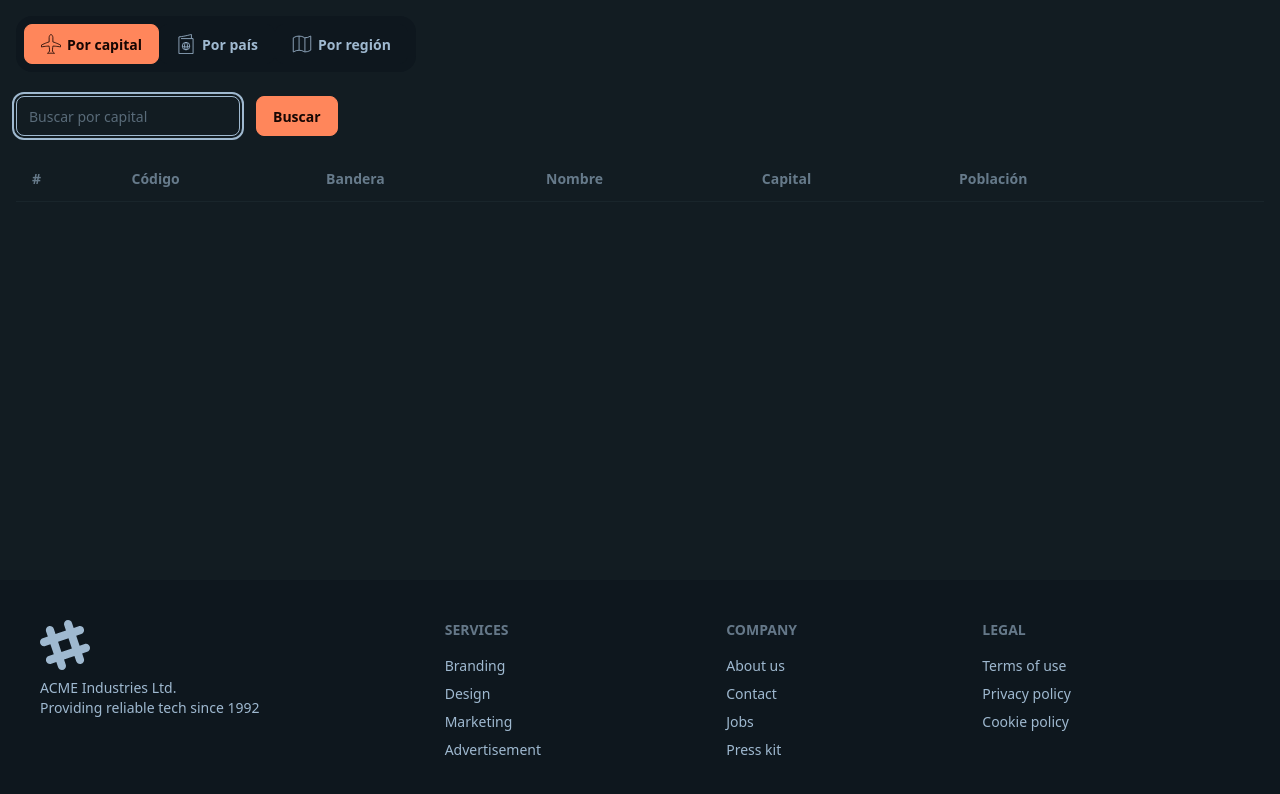
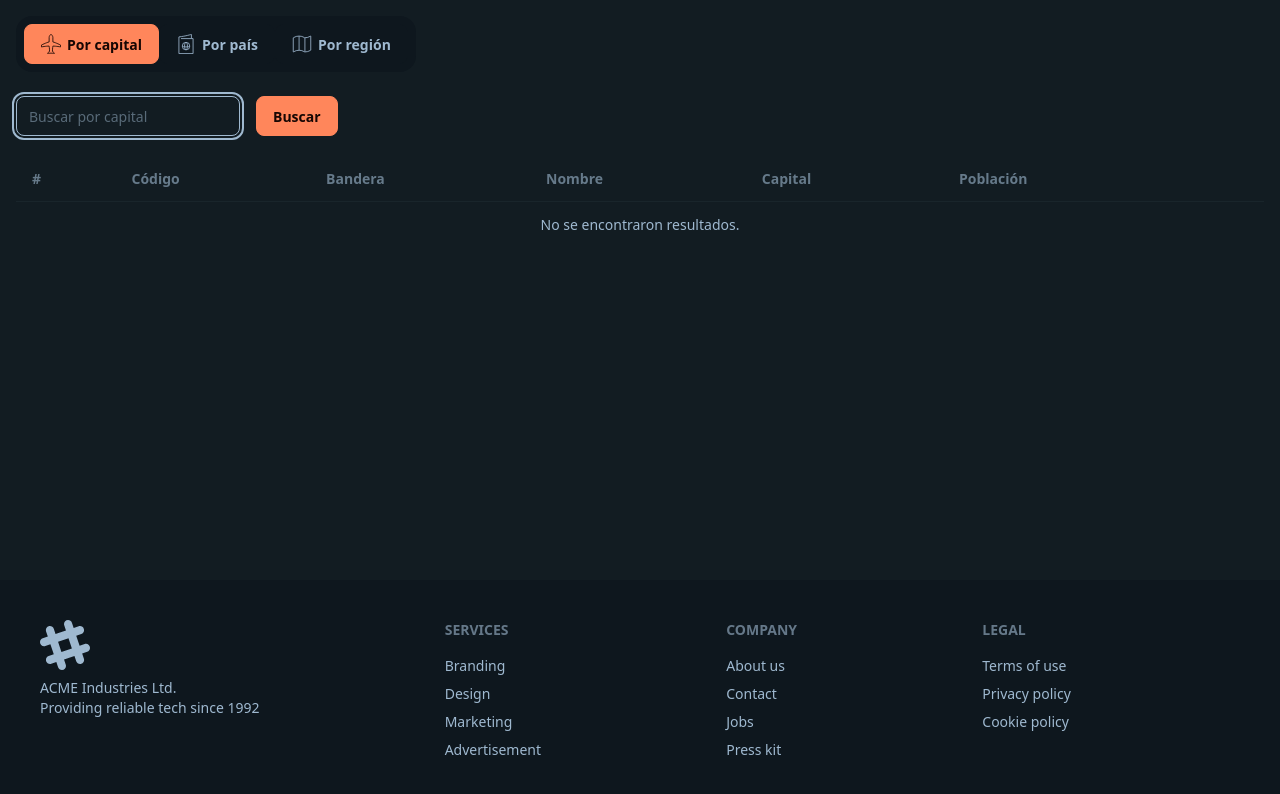
Before and after one commit to Adrian-DT/04-country-app, an Angular app: page /country/by-capital in a window 1280 px wide. Shown: the top 794 px of the page. Built offline with nearby package versions, Linux system fonts and the light colour scheme.

Commit message:
Implementación de delay para mostrar estados de búsqueda/error al usuario

```diff
--- a/src/app/country/components/country-list/country-list.html
+++ b/src/app/country/components/country-list/country-list.html
@@ -34,6 +34,32 @@
         </tr>
 
       }
+
+      @if (errorMessage()) {
+        <tr>
+          <td colspan="8" class="text-center">
+            {{ errorMessage() }}
+          </td>
+        </tr>
+      }
+
+
+      @if (countries.length === 0 && !isLoading()) {
+        <tr>
+          <td colspan="8" class="text-center">
+            No se encontraron resultados.
+          </td>
+        </tr>
+      }
+
+      @if (isLoading()) {
+        <tr>
+          <td colspan="8" class="text-center">
+            Buscando paises.
+          </td>
+        </tr>
+      }
+
     </tbody>
   </table>
 
--- a/src/app/country/components/country-list/country-list.ts
+++ b/src/app/country/components/country-list/country-list.ts
@@ -12,4 +12,10 @@
 
   countries = input.required<Country[]>()
 
+  errorMessage = input<string|unknown|null>();
+  isLoading = input<boolean>(false);
+  isEmpty = input<boolean>(false);
+
+
+
 }
--- a/src/app/country/pages/by-capital-page/by-capital-page.html
+++ b/src/app/country/pages/by-capital-page/by-capital-page.html
@@ -3,10 +3,8 @@
   (value)="query.set($event)"
 />
 
-<!-- Controlamos si hay error, mostramos el erros, de lo contrario, mostramos las countries -->
-
-@if (countryResource.error()) {
-  <h3>{{ countryResource.error() }}</h3>
-} @if (countryResource.hasValue()) {
-  <country-list [countries]="countryResource.value()!" />
-}
+  <country-list [countries]="countryResource.value() ?? []"
+  [errorMessage]="countryResource.error()"
+  [isEmpty]="countryResource.value()?.length === 0"
+  [isLoading]="countryResource.isLoading()"
+  />
--- a/src/app/country/pages/by-country-page/by-country-page.html
+++ b/src/app/country/pages/by-country-page/by-country-page.html
@@ -2,10 +2,9 @@
   (value)="query.set($event)"
 />
 
-<!-- Controlamos si hay error, mostramos el erros, de lo contrario, mostramos las countries -->
 
-@if (countryResource.error()) {
-  <h3>{{ countryResource.error() }}</h3>
-} @if (countryResource.hasValue()) {
-  <country-list [countries]="countryResource.value()!" />
-}
+  <country-list [countries]="countryResource.value() ?? []"
+  [errorMessage]="countryResource.error()"
+  [isEmpty]="countryResource.value()?.length === 0"
+  [isLoading]="countryResource.isLoading()"
+  />
--- a/src/app/country/services/country.service.ts
+++ b/src/app/country/services/country.service.ts
@@ -1,7 +1,7 @@
 import { HttpClient } from '@angular/common/http';
 import { inject, Injectable } from '@angular/core';
 import { RESTCountry } from '../interfaces/rest-countries.interfaces';
-import { map, Observable, catchError, throwError } from 'rxjs';
+import { map, Observable, catchError, throwError, delay } from 'rxjs';
 import { Country } from '../interfaces/country.interface';
 import { CountryMapper } from '../mappers/country.mapper';
 
@@ -38,6 +38,8 @@
     // Mediante pipe, usamos el mapper para obtener la información definida que nos interesa manejar
     return this.http.get<RESTCountry[]>(`${API_URL}/name/${query}`).pipe(
       map(resp => CountryMapper.mapRestCountryArrayToCountryArray(resp)),
+      // Para mostrar estados al usuario
+      delay(2000),
       // Con catchError podemos controlar el error, y devolver una excepción
       catchError(error => {
         console.log('Error fetching ', error);
```
